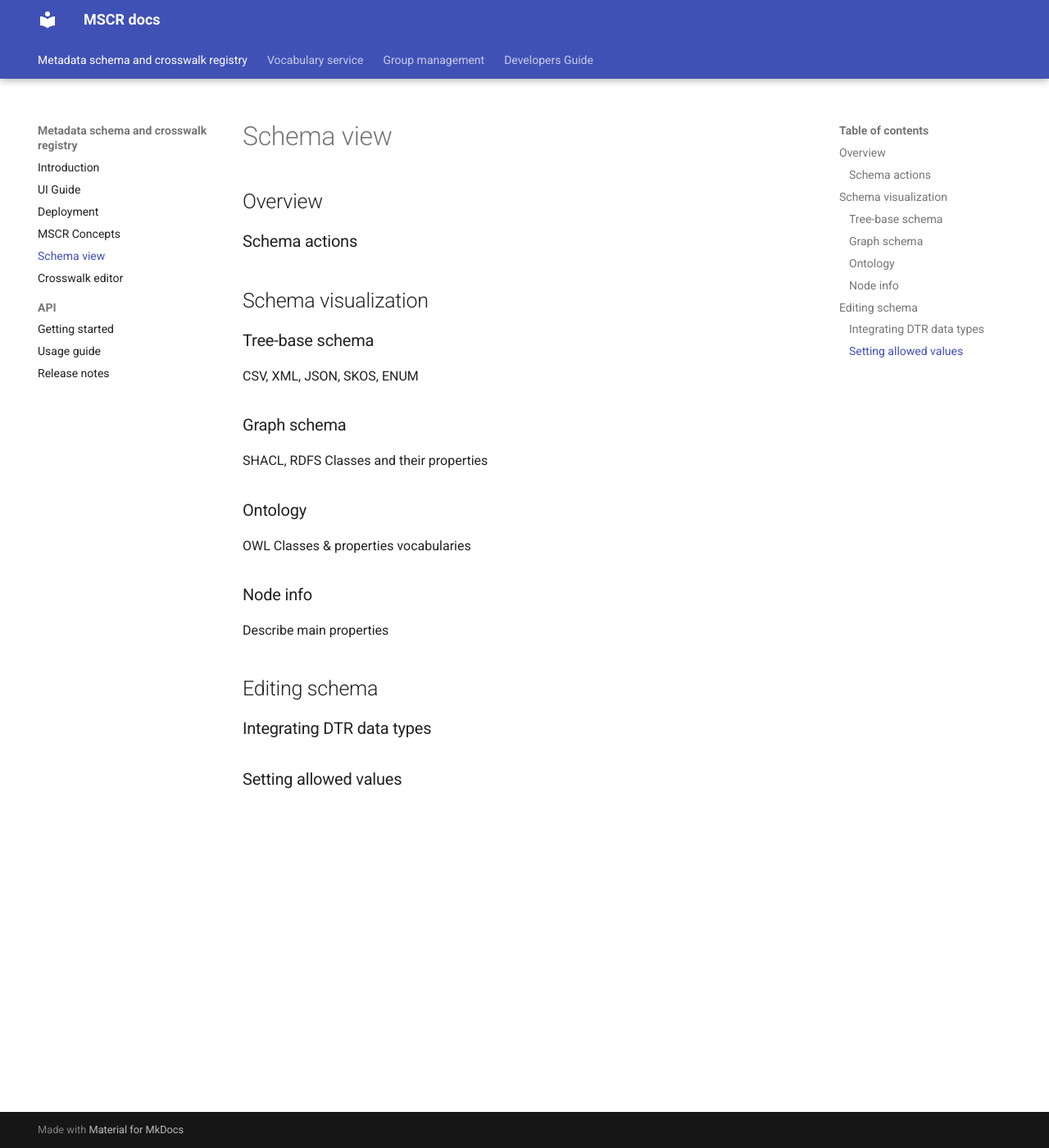
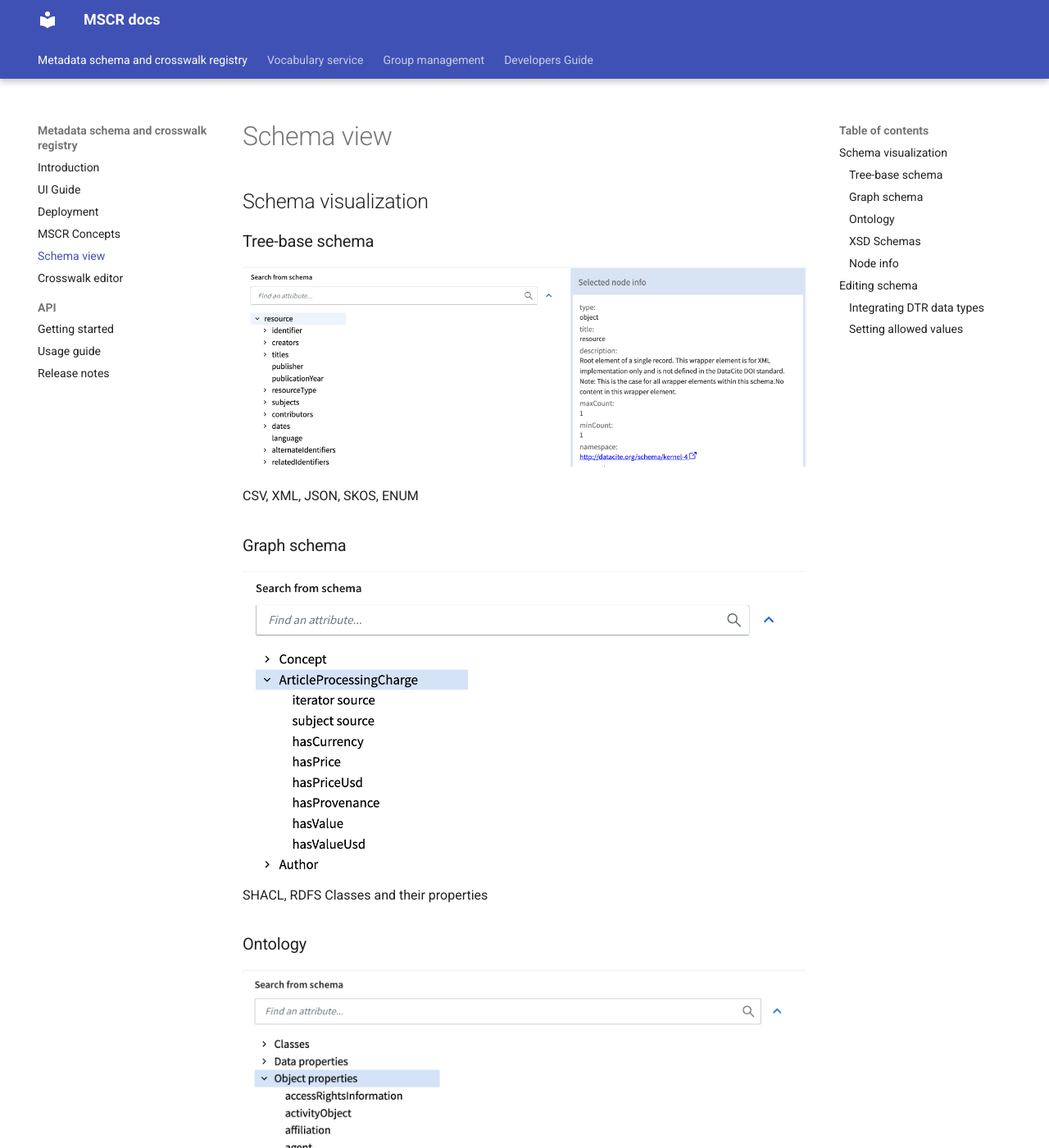
Before and after one commit to CSCfi/mscr-docs, an MkDocs documentation site: the page built from docs/mscr/schema-view.md, in a window 1280 px wide and 1400 px high. Shown: the whole window at 82% size. Built offline with MkDocs 1.6.1 and Material for MkDocs 9.7.7, drawn with Linux system fonts in a browser that asks for light colours.

Commit message:
added images for schema visualization

```diff
--- a/docs/mscr/schema-view.md
+++ b/docs/mscr/schema-view.md
@@ -1,24 +1,27 @@
-## Overview
-
-### Schema actions
-
 
 
 ## Schema visualization
 
 ### Tree-base schema
 
+![Tree based Schema View](../assets/mscr/schemaview-full.png)
+
 CSV, XML, JSON, SKOS, ENUM
 
 ### Graph schema
 
+![Graph based Schema View](../assets/mscr/schemaview-shacl.png)
 SHACL, RDFS
 Classes and their properties
 
 ### Ontology
+![Ontology Schema View](../assets/mscr/schemaview-owl.png)
 
 OWL
 Classes & properties vocabularies
+
+### XSD Schemas
+![XSD schema](../assets/mscr/schemaview-xsd.png)
 
 
 ### Node info
```
Also changed, not shown: docs/mscr/ui-guide.md (+6 -2 lines).
